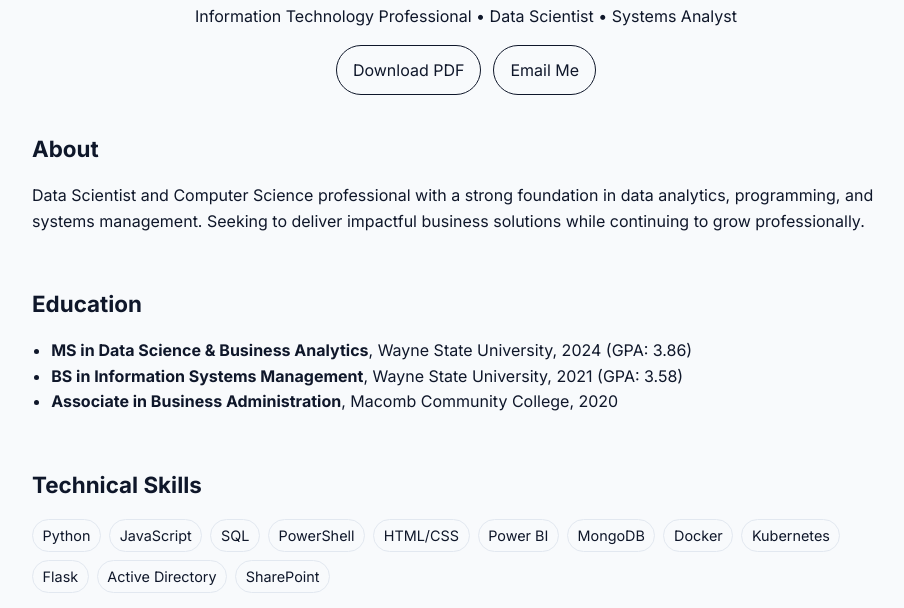
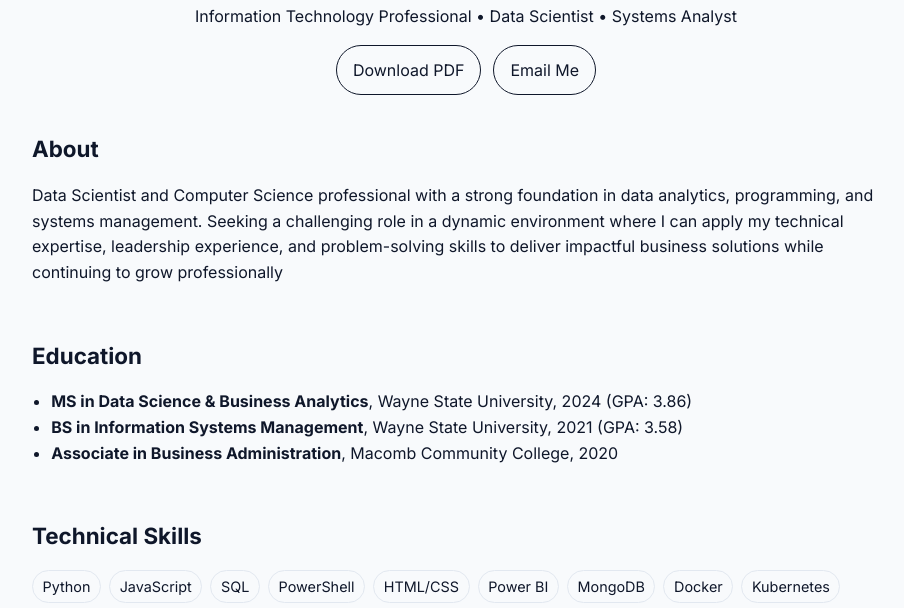
Before and after one commit to AmandaStead/AmandaStead.github.io, a plain HTML site: page index.html in a window 1280 px wide. Shown: the part 153-761 px from the top of the page, without its empty margins (174-1078 px from the left). Drawn offline with Linux system fonts and the light colour scheme.

Commit message:
Update index.html

```diff
--- a/index.html
+++ b/index.html
@@ -24,7 +24,10 @@
   <main class="container">
     <section id="about">
       <h2>About</h2>
-      <p>Data Scientist and Computer Science professional with a strong foundation in data analytics, programming, and systems management. Seeking to deliver impactful business solutions while continuing to grow professionally.</p>
+      <p>Data Scientist and Computer Science professional with a strong foundation in data analytics, programming, and
+systems management. Seeking a challenging role in a dynamic environment where I can apply my technical
+expertise, leadership experience, and problem-solving skills to deliver impactful business solutions while
+continuing to grow professionally</p>
     </section>
 
     <section id="education">
```
